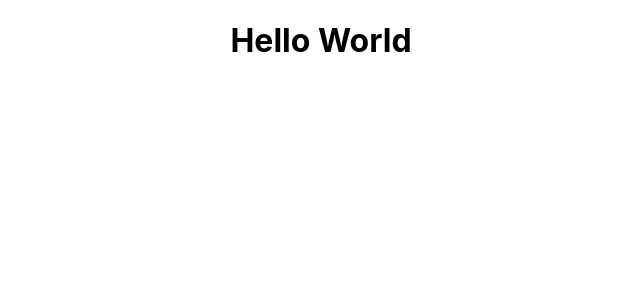
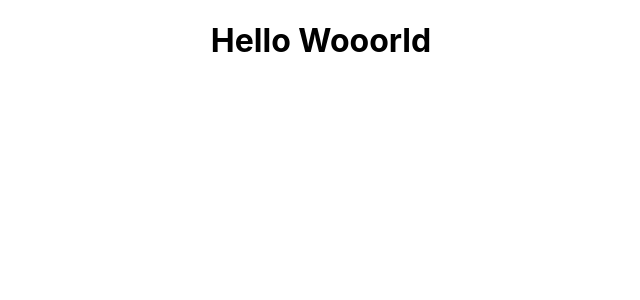
Before and after one commit to lukavi44/valcon-internship-library, a React (Create React App) app in the folder library-app/: page / in a window 1280 px wide. Shown: the top 300 px of the page, without its empty margins (319-959 px from the left). Built offline with nearby package versions, Linux system fonts and the light colour scheme.

Commit message:
Update App.tsx
updated app.tsx

```diff
--- a/library-app/src/App.tsx
+++ b/library-app/src/App.tsx
@@ -4,7 +4,7 @@ import './App.css'
 function App() {
   return (
     <div className='App'>
-      <h1>Hello World</h1>
+      <h1>Hello Wooorld</h1>
     </div>
   )
 }
```
